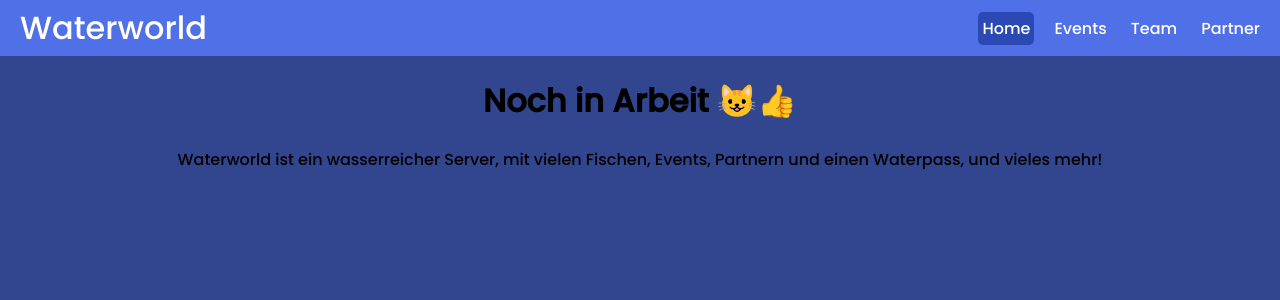
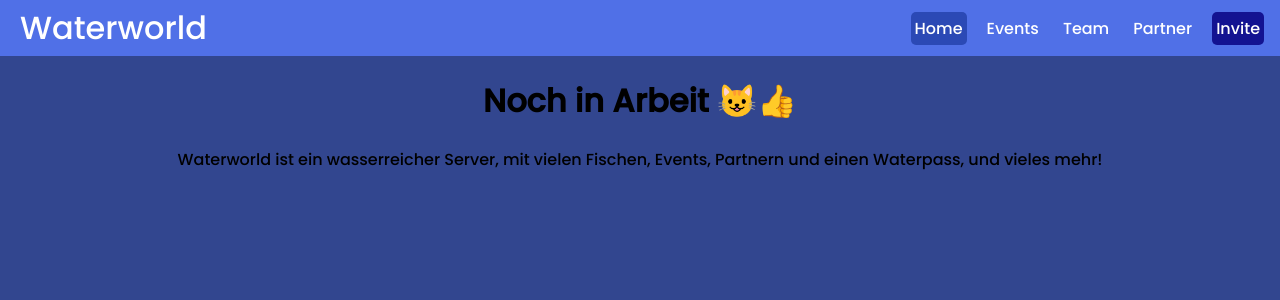
Before and after one commit to Kiwious/waterworld-team, a React (Create React App) app: page / in a window 1280 px wide. Shown: the top 300 px of the page. Built offline with nearby package versions, Linux system fonts and the light colour scheme.

Commit message:
add invite navbar

```diff
--- a/src/Navbar.jsx
+++ b/src/Navbar.jsx
@@ -8,8 +8,9 @@ const Navbar = () => {
             <ul>
                 <CustomLink to='/'>Home</CustomLink>
                 <CustomLink to='/events'>Events</CustomLink>
-                <a href="https://2no.co/team">Team</a>
+                <CustomLink to="/team">Team</CustomLink>
                 <CustomLink to='/partner'>Partner</CustomLink>
+                <a className="inviteButton" href="https://2no.co/wwinvite">Invite</a>
             </ul>
         </nav>
     );
--- a/src/styles.css
+++ b/src/styles.css
@@ -54,3 +54,13 @@ body {
     background-color: #15245b;
     border-radius: 5px;
 }
+
+.inviteButton {
+    background-color: #131391;
+    border-radius: 5px;
+}
+
+.inviteButton:hover {
+    background-color: #15245b;
+    border-radius: 5px;
+}
```
